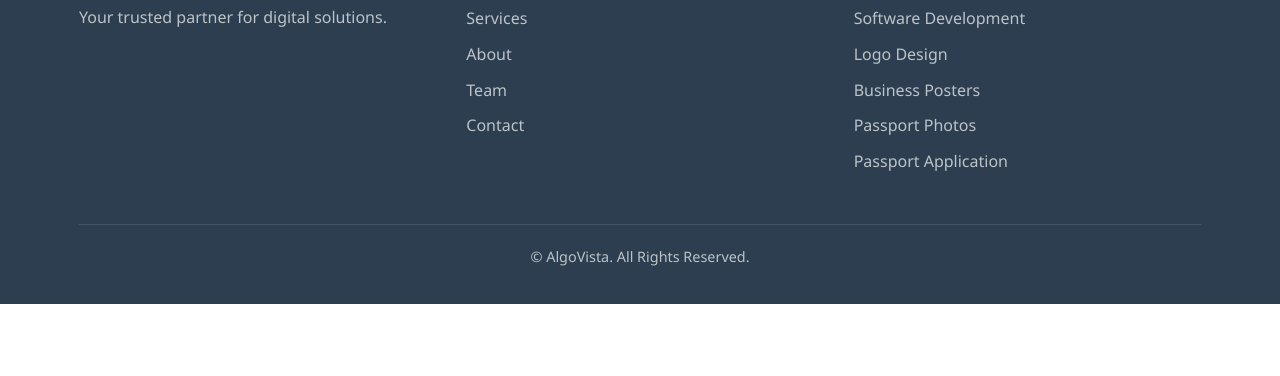
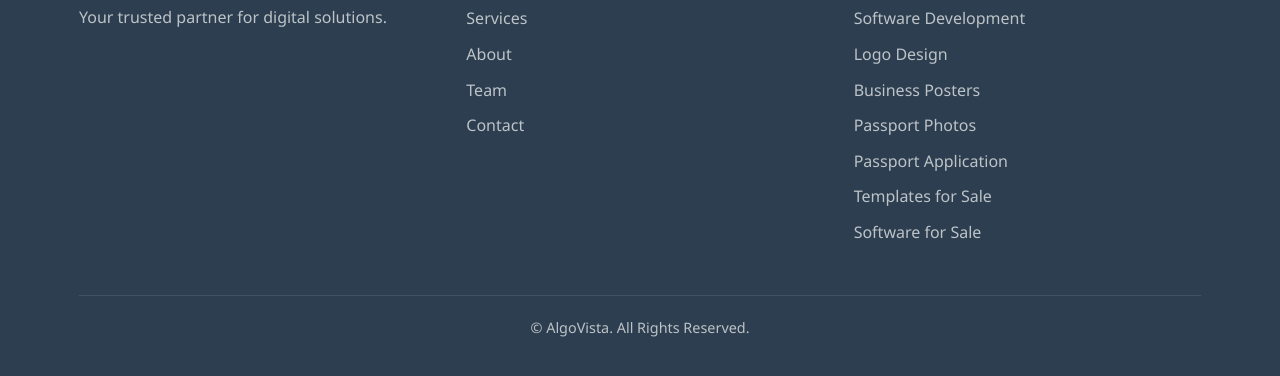
Before and after one commit to Tal200-cloud/algovista, a plain HTML site: page algovista/index.html in a window 1280 px wide. Shown: the part 3618-3994 px from the top of the page. Before the commit the page ends 3922 px from the top, so only its background shows below. Drawn offline with Linux system fonts and the light colour scheme.

Commit message:
add of newer services

```diff
--- a/algovista/index.html
+++ b/algovista/index.html
@@ -236,6 +236,8 @@
                         <li><a href="#">Business Posters</a></li>
                         <li><a href="#">Passport Photos</a></li>
                         <li><a href="#">Passport Application</a></li>
+                        <li><a href="#">Templates for Sale</a></li>
+                        <li><a href="#">Software for Sale</a></li>
                     </ul>
                 </div>
             </div>
```
